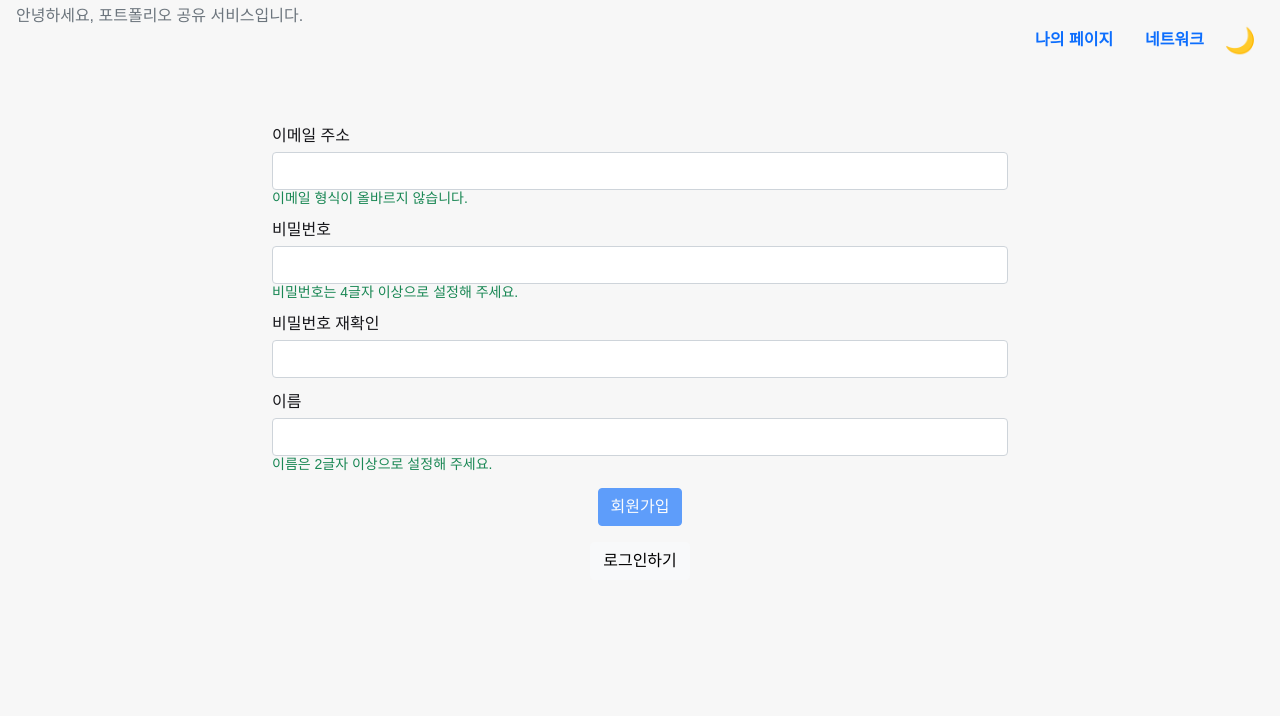
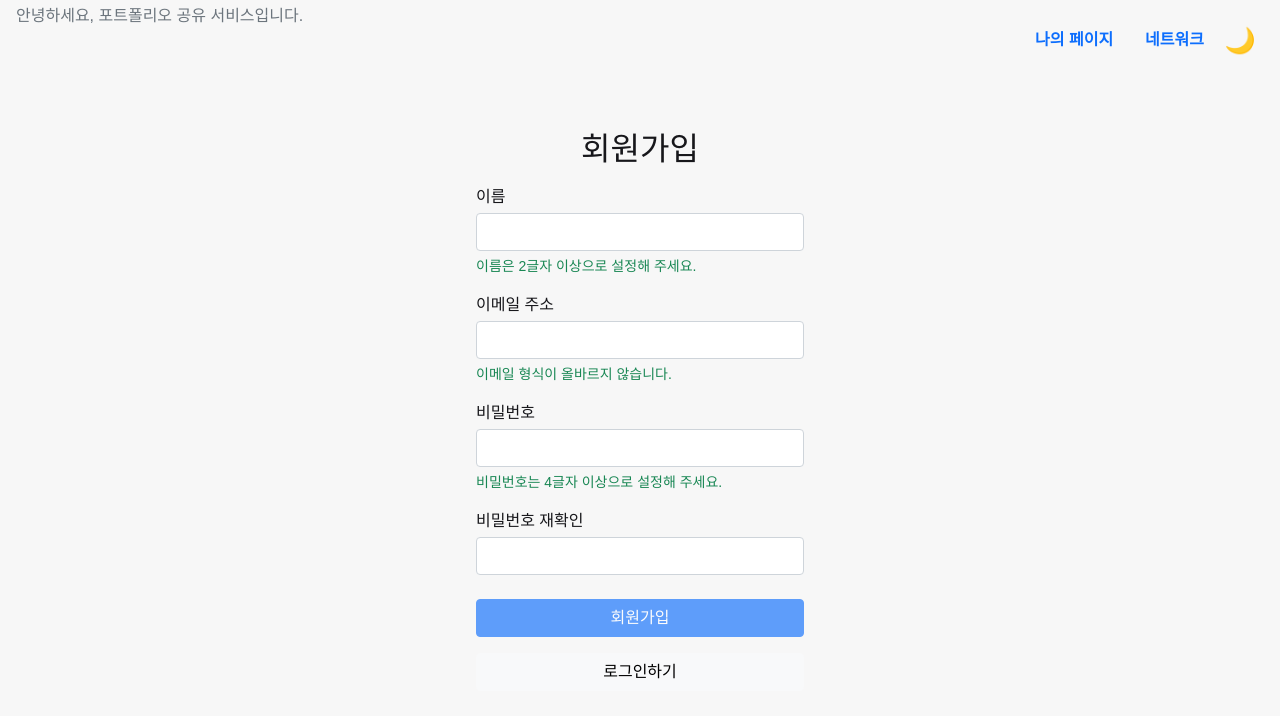
Before and after one commit to ohyoonah/Portfolio-Site-Revision, a React (Create React App) app in the folder front/: page /register in a window 1280 px wide. Shown: the top 716 px of the page. Built offline with nearby package versions, Linux system fonts and the light colour scheme; no server answers; a web font is replaced by a local one.

Commit message:
로그인, 회원가입 폼 디자인 수정

```diff
--- a/front/src/components/Header.js
+++ b/front/src/components/Header.js
@@ -5,7 +5,7 @@ import { UserStateContext, DispatchContext } from "../App";
 import ThemeToggle from "../style/ThemeToggle";
 import { useTheme } from "../context/themeProvider";
 
-function Header() {
+const Header = () => {
   const [ThemeMode, toggleTheme] = useTheme();
   const navigate = useNavigate();
   const location = useLocation();
--- a/front/src/components/popup/modal.js
+++ b/front/src/components/popup/modal.js
@@ -12,8 +12,9 @@ const ModalBox = styled.div`
   width: 500px;
   height: 300px;
   text-align: center;
-  background-color: white;
-  border: 1px solid black;
+  background: ${({ theme }) => theme.bgColor};
+  color: ${({ theme }) => theme.textColor};
+  border: ${({ theme }) => theme.borderColor};
   & header {
     margin-top: 35px;
     font-weight: 600;
@@ -47,6 +48,7 @@ const ModalBox = styled.div`
       margin-top: 10px;
       background: none;
       border: none;
+      color: ${({ theme }) => theme.textColor};
       &:hover {
         text-decoration: underline;
       }
--- a/front/src/components/user/LoginForm.js
+++ b/front/src/components/user/LoginForm.js
@@ -1,11 +1,32 @@
 import React, { useState, useContext } from "react";
 import { useNavigate } from "react-router-dom";
-import { Container, Col, Row, Form, Button } from "react-bootstrap";
-
+import { Col, Row, Form, Button } from "react-bootstrap";
+import styled from "styled-components";
 import * as Api from "../../api";
 import { DispatchContext } from "../../App";
 
-function LoginForm() {
+const LoginFormStyle = styled.div`
+  background: ${({ theme }) => theme.card};
+  margin: 0 auto;
+  width: 70%;
+  max-width: 600px;
+  padding: 0.3rem 3rem;
+  border-radius: 40px;
+  .title {
+    display: flex;
+    justify-content: center;
+    font-size: 2rem;
+  }
+  button {
+    width: 100%;
+  }
+  .form-text {
+    display: block;
+    margin-top: 8px;
+  }
+`
+
+const LoginForm = () => {
   const navigate = useNavigate();
   const dispatch = useContext(DispatchContext);
 
@@ -60,10 +81,11 @@ function LoginForm() {
   };
 
   return (
-    <Container>
+    <LoginFormStyle>
       <Row className="justify-content-md-center mt-5">
         <Col lg={8}>
           <Form onSubmit={handleSubmit}>
+            <Form.Label className="title mb-4">로그인</Form.Label>
             <Form.Group controlId="loginEmail">
               <Form.Label>이메일 주소</Form.Label>
               <Form.Control
@@ -79,7 +101,7 @@ function LoginForm() {
               )}
             </Form.Group>
 
-            <Form.Group controlId="loginPassword" className="mt-3">
+            <Form.Group controlId="loginPassword" className="mb-4">
               <Form.Label>비밀번호</Form.Label>
               <Form.Control
                 type="password"
@@ -94,7 +116,7 @@ function LoginForm() {
               )}
             </Form.Group>
 
-            <Form.Group as={Row} className="mt-3 text-center">
+            <Form.Group as={Row} className="mb-3 text-center">
               <Col sm={{ span: 20 }}>
                 <Button variant="primary" type="submit" disabled={!isFormValid}>
                   로그인
@@ -102,7 +124,7 @@ function LoginForm() {
               </Col>
             </Form.Group>
 
-            <Form.Group as={Row} className="mt-3 text-center">
+            <Form.Group as={Row} className="mb-5 text-center">
               <Col sm={{ span: 20 }}>
                 <Button variant="light" onClick={() => navigate("/register")}>
                   회원가입하기
@@ -112,7 +134,7 @@ function LoginForm() {
           </Form>
         </Col>
       </Row>
-    </Container>
+    </LoginFormStyle>
   );
 }
 
--- a/front/src/components/user/RegisterForm.js
+++ b/front/src/components/user/RegisterForm.js
@@ -1,10 +1,31 @@
 import React, { useState } from "react";
 import { useNavigate } from "react-router-dom";
-import { Container, Col, Row, Form, Button } from "react-bootstrap";
-
+import { Col, Row, Form, Button } from "react-bootstrap";
+import styled from "styled-components";
 import * as Api from "../../api";
 
-function RegisterForm() {
+const RegisterFormStyle = styled.div`
+  background: ${({ theme }) => theme.card};
+  margin: 0 auto;
+  width: 70%;
+  max-width: 600px;
+  padding: 0.3rem 3rem;
+  border-radius: 40px;
+  .title {
+    display: flex;
+    justify-content: center;
+    font-size: 2rem;
+  }
+  button {
+    width: 100%;
+  }
+  .form-text {
+    display: block;
+    margin-top: 8px;
+  }
+`
+
+const RegisterForm = () => {
   const navigate = useNavigate();
 
   //useState로 email 상태를 생성함.
@@ -57,11 +78,26 @@ function RegisterForm() {
   };
 
   return (
-    <Container>
+    <RegisterFormStyle>
       <Row className="justify-content-md-center mt-5">
         <Col lg={8}>
           <Form onSubmit={handleSubmit}>
-            <Form.Group controlId="registerEmail">
+            <Form.Label className="title mb-4">회원가입</Form.Label>
+            <Form.Group controlId="registerName" className="mb-4">
+              <Form.Label>이름</Form.Label>
+              <Form.Control
+                type="text"
+                autoComplete="off"
+                value={name}
+                onChange={(e) => setName(e.target.value)}
+              />
+              {!isNameValid && (
+                <Form.Text className="text-success">
+                  이름은 2글자 이상으로 설정해 주세요.
+                </Form.Text>
+              )}
+            </Form.Group>
+            <Form.Group controlId="registerEmail" className="mb-4">
               <Form.Label>이메일 주소</Form.Label>
               <Form.Control
                 type="email"
@@ -76,7 +112,7 @@ function RegisterForm() {
               )}
             </Form.Group>
 
-            <Form.Group controlId="registerPassword" className="mt-3">
+            <Form.Group controlId="registerPassword" className="mb-4">
               <Form.Label>비밀번호</Form.Label>
               <Form.Control
                 type="password"
@@ -91,7 +127,7 @@ function RegisterForm() {
               )}
             </Form.Group>
 
-            <Form.Group controlId="registerConfirmPassword" className="mt-3">
+            <Form.Group controlId="registerConfirmPassword" className="mb-4">
               <Form.Label>비밀번호 재확인</Form.Label>
               <Form.Control
                 type="password"
@@ -106,22 +142,7 @@ function RegisterForm() {
               )}
             </Form.Group>
 
-            <Form.Group controlId="registerName" className="mt-3">
-              <Form.Label>이름</Form.Label>
-              <Form.Control
-                type="text"
-                autoComplete="off"
-                value={name}
-                onChange={(e) => setName(e.target.value)}
-              />
-              {!isNameValid && (
-                <Form.Text className="text-success">
-                  이름은 2글자 이상으로 설정해 주세요.
-                </Form.Text>
-              )}
-            </Form.Group>
-
-            <Form.Group as={Row} className="mt-3 text-center">
+            <Form.Group as={Row} className="text-center mb-3">
               <Col sm={{ span: 20 }}>
                 <Button variant="primary" type="submit" disabled={!isFormValid}>
                   회원가입
@@ -129,7 +150,7 @@ function RegisterForm() {
               </Col>
             </Form.Group>
 
-            <Form.Group as={Row} className="mt-3 text-center">
+            <Form.Group as={Row} className="text-center mb-5">
               <Col sm={{ span: 20 }}>
                 <Button variant="light" onClick={() => navigate("/login")}>
                   로그인하기
@@ -139,7 +160,7 @@ function RegisterForm() {
           </Form>
         </Col>
       </Row>
-    </Container>
+    </RegisterFormStyle>
   );
 }
 
--- a/front/src/style/GlobalStyles.js
+++ b/front/src/style/GlobalStyles.js
@@ -13,7 +13,7 @@ export const GlobalStyle = createGlobalStyle`
     background: ${({ theme }) => theme.bgColor};
     position: sticky;
     top: 0;
-    z-index: 1;
+    z-index: 2;
     align-items: center;
   }
   .card {
```
